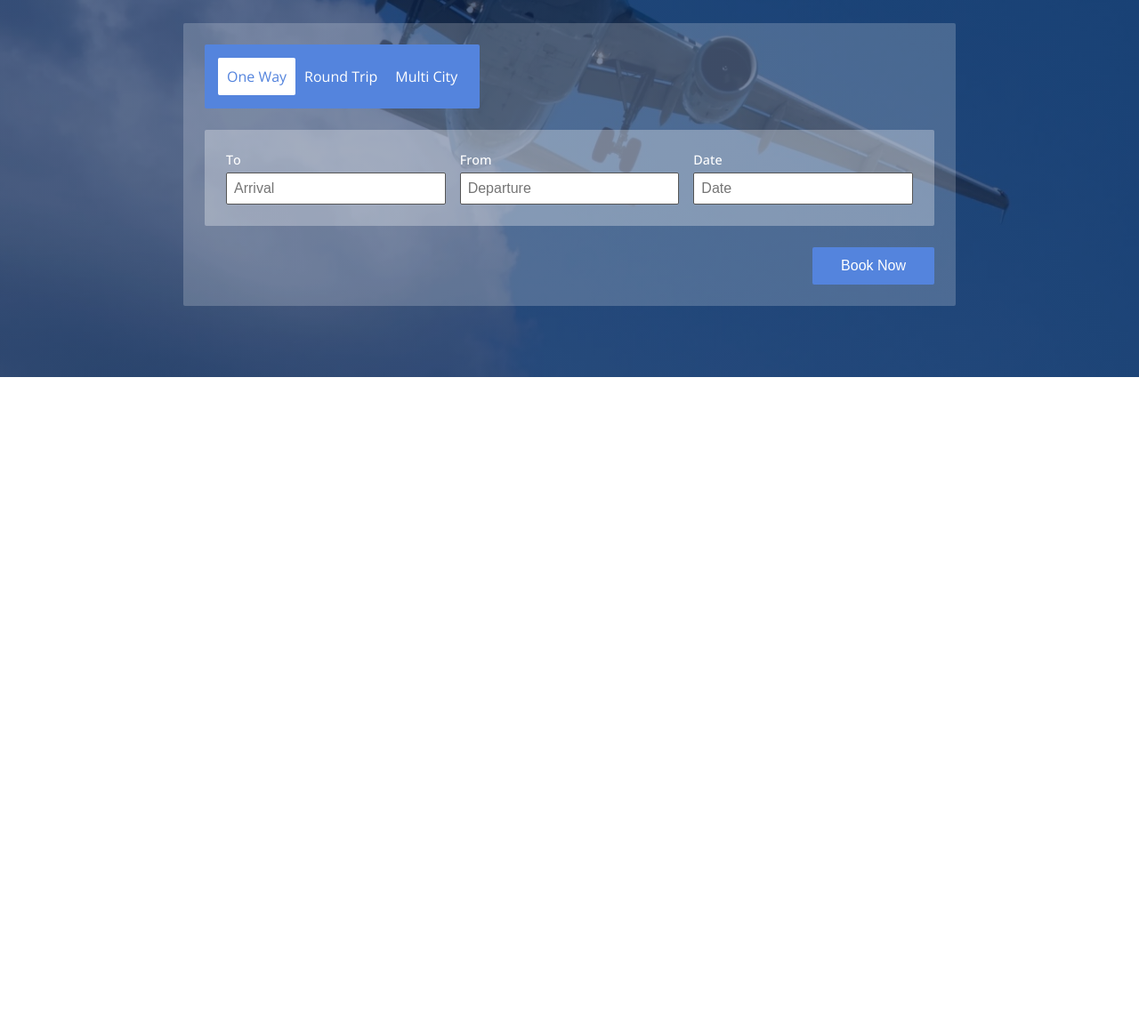
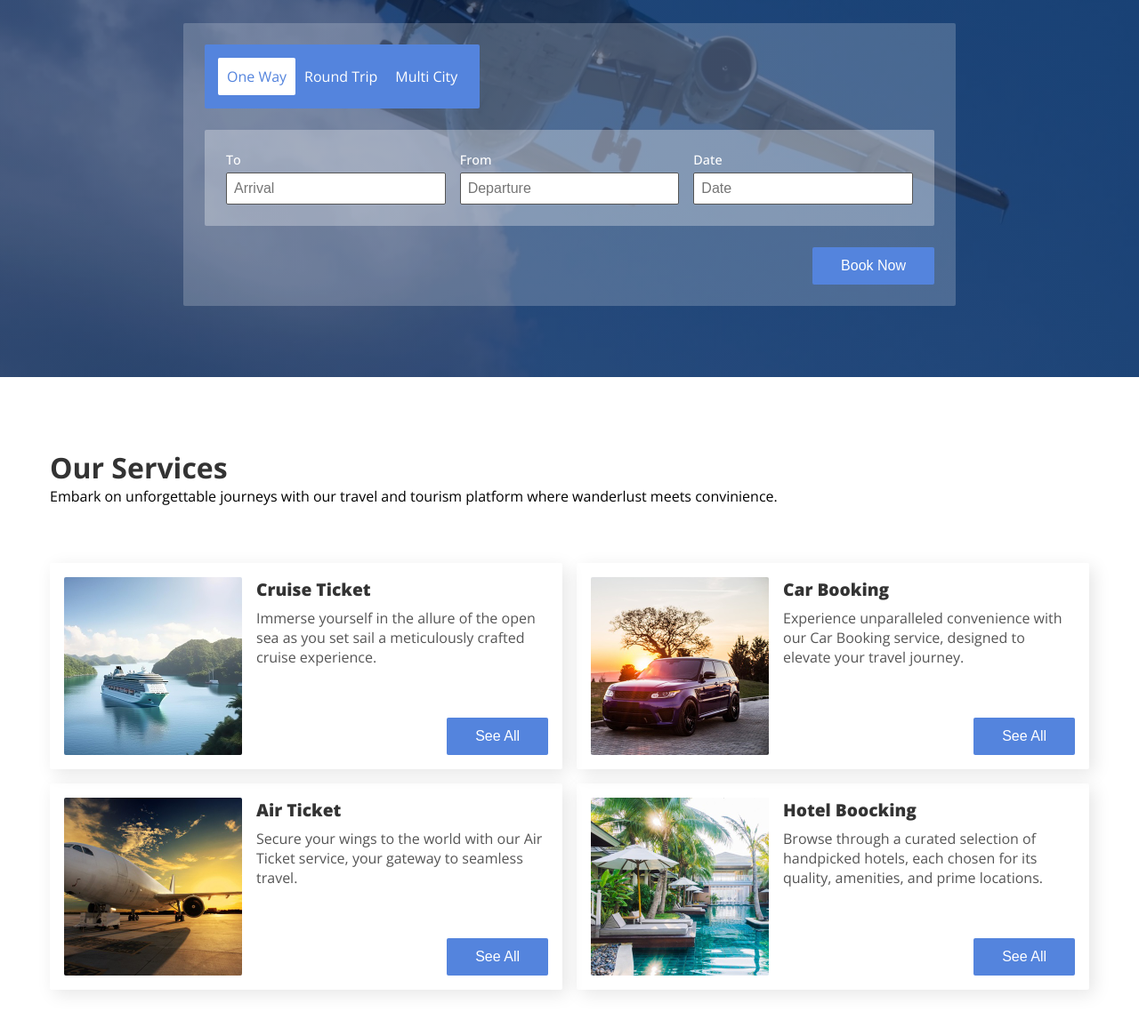
Before and after one commit to Rom-Freedom/Travel-Website-2, a plain HTML site: page index.html in a window 1280 px wide. Shown: the part 392-1548 px from the top of the page at 89% size. Before the commit the page ends 816 px from the top, so only its background shows below. Drawn offline with nearby package versions, Linux system fonts and the light colour scheme.

Commit message:
create  the service section

```diff
--- a/css/style.css
+++ b/css/style.css
@@ -207,7 +207,60 @@ img {
     text-align: right;
 }
 
+/* SERVICES */
+.servive__grid {
+    margin-top: 4rem;
+    display: grid;
+    gap: 1rem;
+}
+.service__card {
+    padding: 1rem;
+    display: flex;
+    gap: 1rem;
+    flex-direction: column;
+    border-radius: 2px;
+    box-shadow: 5px 5px 20px rgba(0, 0, 0, 0.1);
+    transition: 0.3s;
+}
+.service__card:hover {
+    box-shadow: 5px 5px 20px rgba(0, 0, 0, 0.2);
+}
+.service__card img {
+    max-width: 300px;
+    margin: auto;
+    border-radius: 2px;
+}
+.service__card > div {
+    display: flex;
+    flex-direction: column;
+    justify-content: space-between;
+}
+.service__card h4 {
+    margin-bottom: 0.5rem;
+    font-size: 1.2rem;
+    font-weight: 800;
+    color: var(--text-dark)
+}
+.service__card p {
+    margin-bottom: 0.5rem;
+    color: var(--extra-light);
+}
+.service__btn {
+    text-align: right;
+}
+
 /* Media Requires */
+@media (width > 576px) {
+    .service__card {
+        flex-direction: row;
+    }
+
+    .service__card img {
+        max-width: 200px;
+    }
+}
+
+
 @media (width > 768px) {
   nav {
     padding: 2rem 1rem;
@@ -249,4 +302,8 @@ img {
     padding: 1.5rem;
     grid-template-columns: repeat(3, 1fr);
   }
+
+  .servive__grid {
+    grid-template-columns: repeat(2, 1fr);
+  }
 }
--- a/index.html
+++ b/index.html
@@ -60,6 +60,74 @@
         </div>
     </header>
 
+    <!-- SECTION SERVICES -->
+    <section class="section__container service__container" id="service__container">
+        <h2 class="section__header">Our Services</h2>
+        <p>
+            Embark on unforgettable journeys with our travel and tourism platform where wanderlust meets convinience.
+        </p>
+        <div class="servive__grid">
+            <!-- Card-1 -->
+            <div class="service__card">
+                <img src="img/service-1.jpg" alt="service">
+                <div>
+                    <div>
+                        <h4>Cruise Ticket</h4>
+                        <p>Immerse yourself in the allure of the open sea as you set sail a meticulously crafted cruise experience.</p>
+                    </div>
+                    <div class="service__btn">
+                        <button class="btn">See All</button>
+                    </div>
+                </div>
+            </div>
+
+            <!-- Card-2 -->
+            <div class="service__card">
+                <img src="img/service-2.jpg" alt="service">
+                <div>
+                    <div>
+                        <h4>Car Booking</h4>
+                        <p>Experience unparalleled convenience with our Car Booking
+                            service, designed to elevate your travel journey.</p>
+                    </div>
+                    <div class="service__btn">
+                        <button class="btn">See All</button>
+                    </div>
+                </div>
+            </div>
+
+            <!-- Card-3 -->
+            <div class="service__card">
+                <img src="img/service-3.jpg" alt="service">
+                <div>
+                    <div>
+                        <h4>Air Ticket</h4>
+                        <p>Secure your wings to the world with our Air Ticket service, your
+                            gateway to seamless travel.</p>
+                    </div>
+                    <div class="service__btn">
+                        <button class="btn">See All</button>
+                    </div>
+                </div>
+            </div>
+
+            <!-- Card-4 -->
+            <div class="service__card">
+                <img src="img/service-4.jpg" alt="service">
+                <div>
+                    <div>
+                        <h4>Hotel Boocking</h4>
+                        <p>Browse through a curated selection of handpicked hotels, each
+                            chosen for its quality, amenities, and prime locations.</p>
+                    </div>
+                    <div class="service__btn">
+                        <button class="btn">See All</button>
+                    </div>
+                </div>
+            </div>
+        </div>
+    </section>
+
     <script src="main.js"></script>
 </body>
 </html>
```
